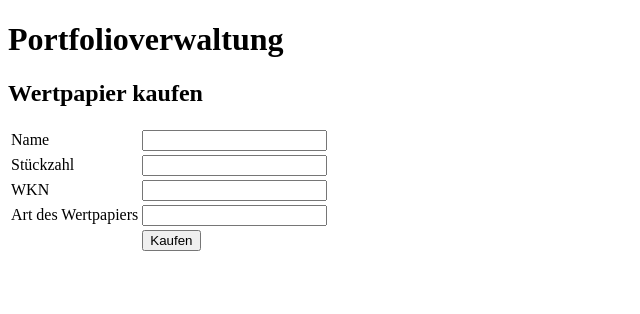
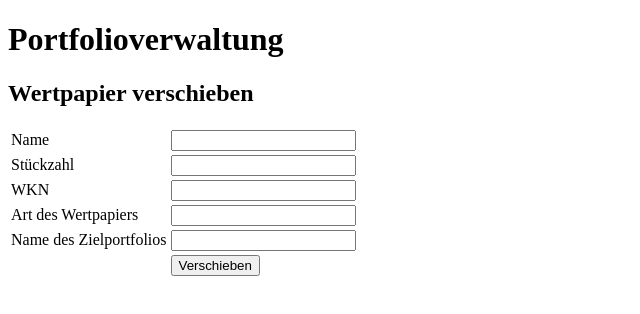
Before and after one commit to marcw347/IAA-Portfolioverwaltung, an Angular app in the folder client/: page / in a window 1280 px wide. Shown: the top 314 px of the page, without its empty margins (0-640 px from the left). Built offline with nearby package versions, Linux system fonts and the light colour scheme.

Commit message:
Sell und Move Stock Dialog Masken erstellt in HTML (drop down menü für Typ des Wertpapiers noch nicht)

```diff
--- a/client/src/app/app.component.html
+++ b/client/src/app/app.component.html
@@ -2,4 +2,4 @@
 
 
 
-<app-buy-stock-dialog></app-buy-stock-dialog>
+<app-move-stock-dialog></app-move-stock-dialog>
--- a/client/src/app/app.module.ts
+++ b/client/src/app/app.module.ts
@@ -16,6 +16,8 @@ import {StartseitenDialogComponent} from "./startseiten-dialog/startseiten-dialo
 import {LogOffDialogComponent} from "./log-off-dialog/log-off-dialog.component";
 import {CreatePortfolioDialogComponent} from "./create-portfolio-dialog/create-portfolio.component";
 import {BuyStockDialogComponent} from "./buy-stock-dialog/buy-stock-dialog.component";
+import {SellStockDialogComponent} from "./sell-stock-dialog/sell-stock-dialog.component";
+import {MoveStockDialogComponent} from "./move-stock-dialog/move-stock-dialog.component";
 
 
 @NgModule({
@@ -31,6 +33,9 @@ import {BuyStockDialogComponent} from "./buy-stock-dialog/buy-stock-dialog.compo
         LogOffDialogComponent,
         CreatePortfolioDialogComponent,
         BuyStockDialogComponent,
+        SellStockDialogComponent,
+        MoveStockDialogComponent,
+
 
     ],
     imports: [
--- /dev/null
+++ b/client/src/app/move-stock-dialog/move-stock-dialog.component.html
@@ -0,0 +1,37 @@
+<div>
+    <h2>Wertpapier verschieben</h2>
+    <form>
+        <table>
+            <tr>
+                <td>Name</td>
+                <td><input type="text" name="stockName"></td>
+            </tr>
+            <tr>
+                <td>Stückzahl</td>
+                <td><input type="number" name="quantity"></td>
+
+
+            </tr>
+            <tr>
+                <td>WKN</td>
+                <td><input type="number" name="stockID"></td>
+            </tr>
+            <tr>
+                <td>Art des Wertpapiers</td>
+                <td><input type="text" name="typeOfStock"></td>
+
+            </tr>
+            <tr>
+                <td>Name des Zielportfolios</td>
+                <td><input type="text" name="nameOfReceivingPortfolio"></td>
+
+            </tr>
+            <tr>
+                <td></td>
+                <td><button>Verschieben</button></td>
+            </tr>
+        </table>
+
+
+    </form>
+</div>
--- /dev/null
+++ b/client/src/app/sell-stock-dialog/sell-stock-dialog.component.html
@@ -0,0 +1,32 @@
+<div>
+    <h2>Wertpapier verkaufen</h2>
+    <form>
+        <table>
+            <tr>
+                <td>Name</td>
+                <td><input type="text" name="stockName"></td>
+            </tr>
+            <tr>
+                <td>Stückzahl</td>
+                <td><input type="number" name="quantity"></td>
+
+
+            </tr>
+            <tr>
+                <td>WKN</td>
+                <td><input type="number" name="stockID"></td>
+            </tr>
+            <tr>
+                <td>Art des Wertpapiers</td>
+                <td><input type="text" name="typeOfStock"></td>
+
+            </tr>
+            <tr>
+                <td></td>
+                <td><button>Verkaufen</button></td>
+            </tr>
+        </table>
+
+
+    </form>
+</div>
```
Also changed, not shown: client/src/app/move-stock-dialog/move-stock-dialog.component.ts (added, +10 -0 lines), client/src/app/sell-stock-dialog/sell-stock-dialog.component.ts (added, +10 -0 lines), client/src/app/move-stock-dialog/move-stock-dialog.component.css (added), client/src/app/sell-stock-dialog/sell-stock-dialog.component.css (added).
